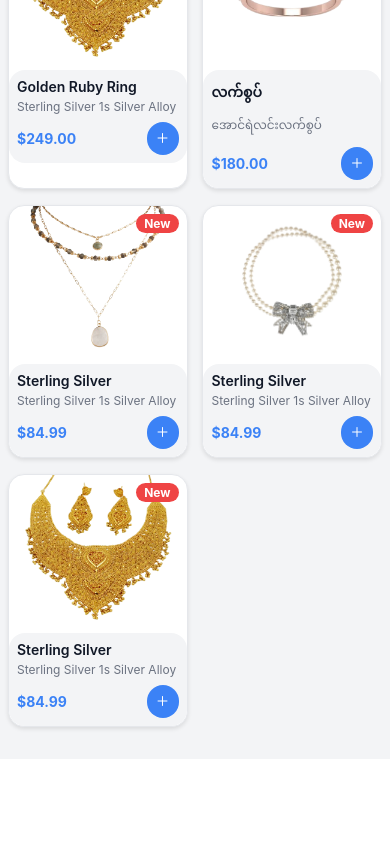
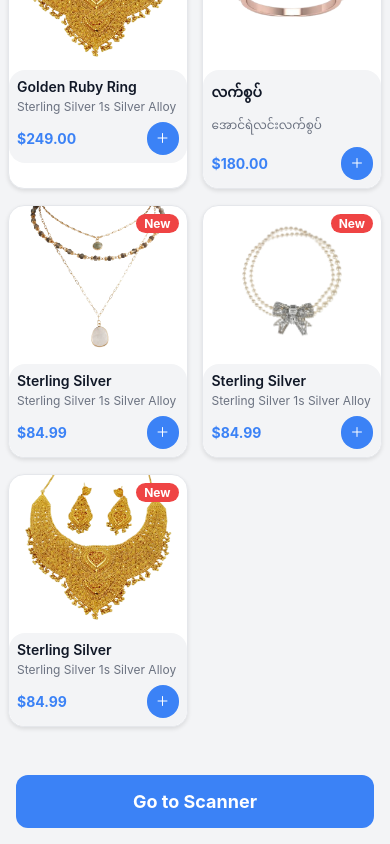
Before and after one commit to YellMinNaing-micro/RFID-UHF-Scanner, a React Native app: screen /Home in a window 390 px wide. Shown: the part 492-1336 px from the top of the page. Before the commit the page ends 1251 px from the top, so only its background shows below. Built offline with nearby package versions, Linux system fonts and the light colour scheme.

Commit message:
Update Home.tsx

```diff
--- a/src/screens/Home.tsx
+++ b/src/screens/Home.tsx
@@ -152,6 +152,22 @@ export default function HomeScreen({ navigation }: HomeProps) {
                 columnWrapperStyle={{ justifyContent: "space-between" }}
             />
 
+            <Pressable
+                style={{
+                    backgroundColor: "#3B82F6",
+                    margin: 16,
+                    padding: 16,
+                    borderRadius: 12,
+                    alignItems: "center",
+                }}
+                onPress={() => navigation.navigate("UhfScanner")} // ✅ navigate
+            >
+                <Text style={{ color: "#fff", fontSize: 18, fontWeight: "bold" }}>
+                    Go to Scanner
+                </Text>
+            </Pressable>
+
+
             {isLogoutVisible && (
                 <View style={styles.logoutOverlay}>
                     <View style={styles.logoutDialog}>
```
